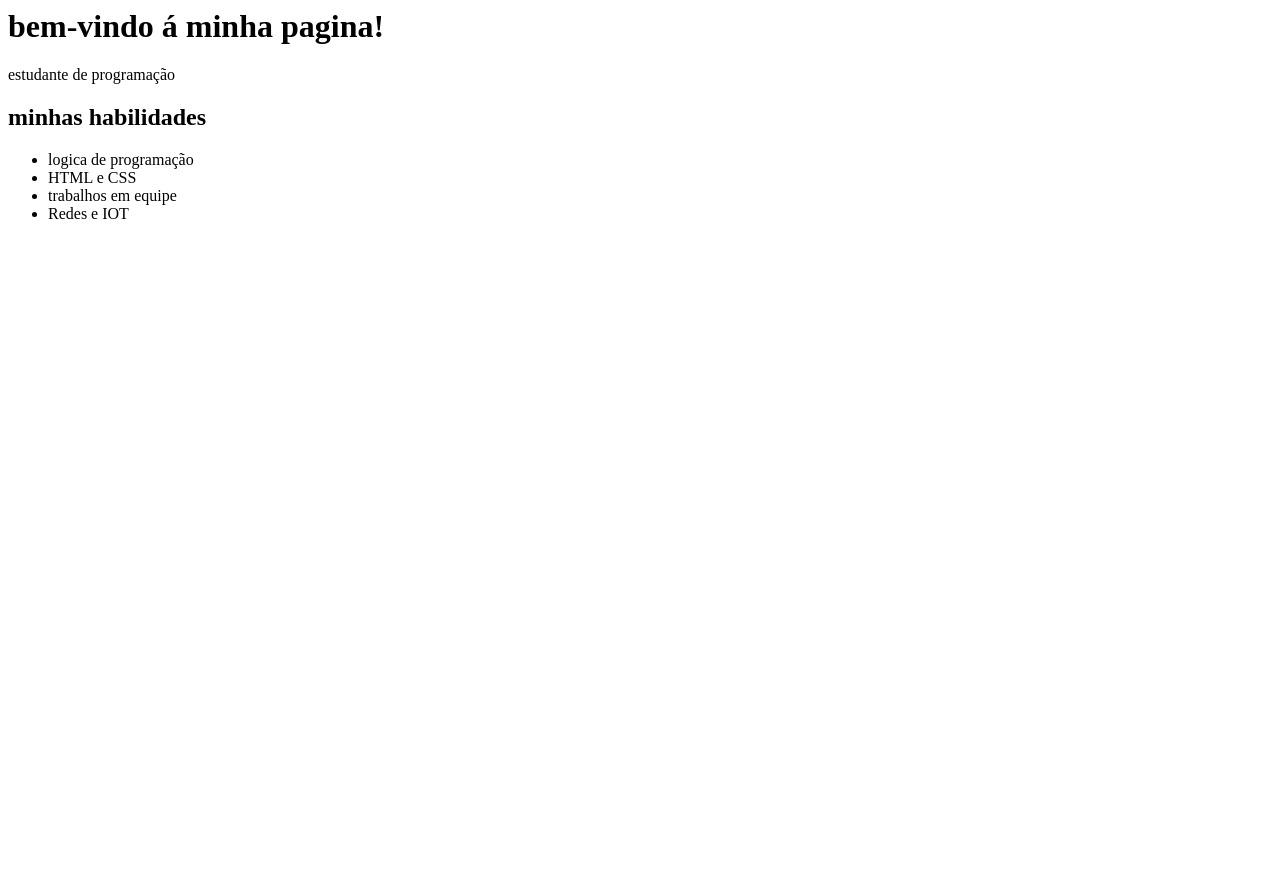
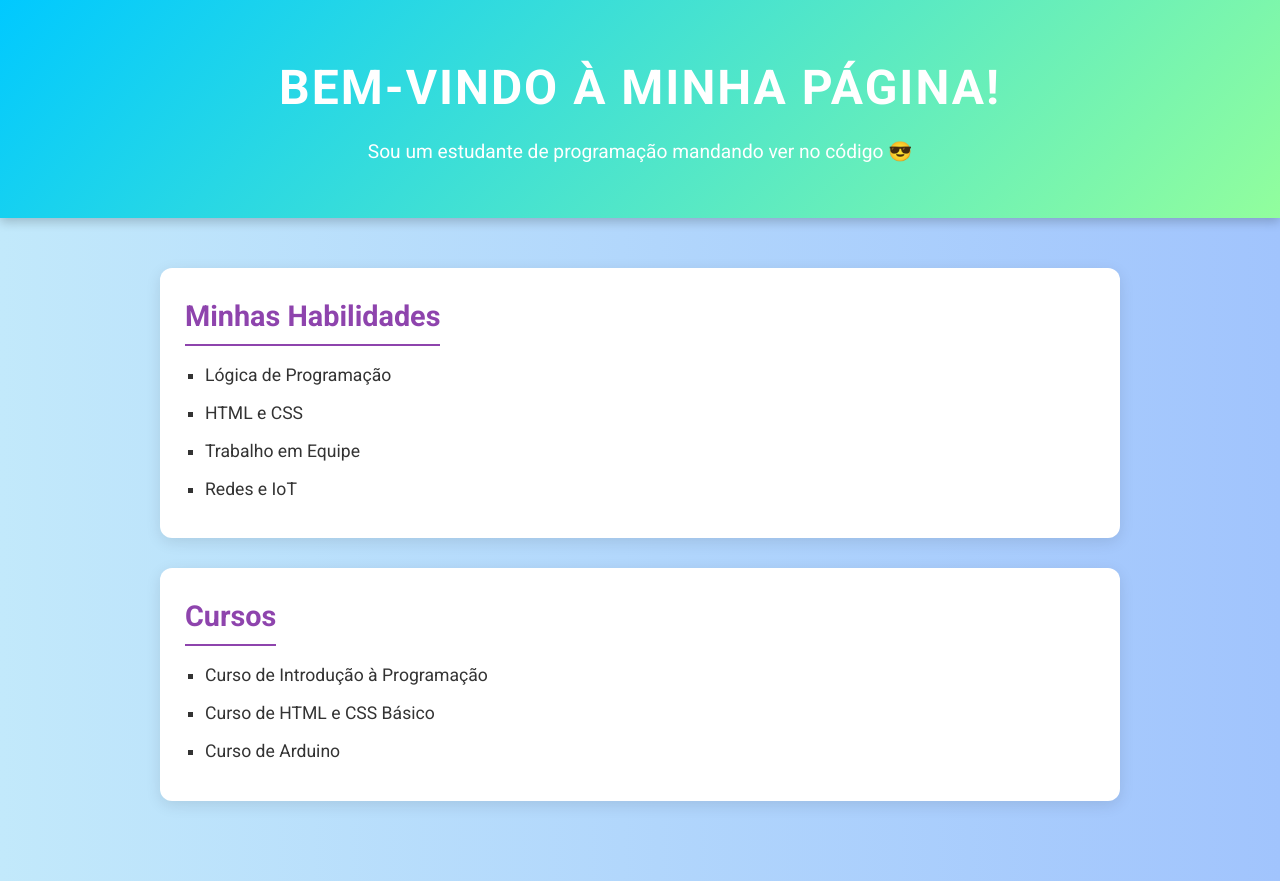
Before and after one commit to murilo-ui/murilo, a plain HTML site: page index.html in a window 1280 px wide. Before the commit the page ends 800 px from the top, so only its background shows below. Drawn offline with Linux system fonts and the light colour scheme.

Commit message:
Add files via upload

```diff
--- a/index.html
+++ b/index.html
@@ -1,23 +1,126 @@
-<html>
+<!DOCTYPE html>
+<html lang="pt-BR">
 <head>
-        <title>minha pagina pessoal</title>
+    <meta charset="UTF-8">
+    <meta name="viewport" content="width=device-width, initial-scale=1.0">
+    <title>Minha Página Pessoal</title>
+
+    <!-- Google Fonts - Padrão brabo -->
+    <link href="https://fonts.googleapis.com/css2?family=Roboto:wght@400;700&display=swap" rel="stylesheet">
+
+    <style>
+        * {
+            margin: 0;
+            padding: 0;
+            box-sizing: border-box;
+        }
+
+        body {
+            font-family: 'Roboto', sans-serif;
+            background: linear-gradient(to right, #c2e9fb, #a1c4fd);
+            color: #333;
+            line-height: 1.6;
+        }
+
+        header {
+            background: linear-gradient(135deg, #00c9ff, #92fe9d);
+            color: white;
+            padding: 50px 20px;
+            text-align: center;
+            box-shadow: 0 4px 10px rgba(0,0,0,0.2);
+        }
+
+        header h1 {
+            font-size: 3em;
+            margin-bottom: 10px;
+            text-transform: uppercase;
+            letter-spacing: 2px;
+        }
+
+        header p {
+            font-size: 1.2em;
+        }
+
+        main {
+            max-width: 1000px;
+            margin: 30px auto;
+            padding: 20px;
+        }
+
+        section {
+            background: white;
+            padding: 25px;
+            margin-bottom: 30px;
+            border-radius: 12px;
+            box-shadow: 0 4px 15px rgba(0, 0, 0, 0.1);
+            transition: transform 0.2s ease;
+        }
+
+        section:hover {
+            transform: scale(1.02);
+        }
+
+        h2 {
+            color: #8e44ad;
+            margin-bottom: 15px;
+            font-size: 1.8em;
+            border-bottom: 2px solid #8e44ad;
+            display: inline-block;
+            padding-bottom: 5px;
+        }
+
+        ul {
+            list-style-type: square;
+            padding-left: 20px;
+        }
+
+        li {
+            margin-bottom: 10px;
+            font-size: 1.1em;
+        }
+
+        @media (max-width: 600px) {
+            header h1 {
+                font-size: 2em;
+            }
+
+            section {
+                padding: 15px;
+            }
+
+            h2 {
+                font-size: 1.5em;
+            }
+
+            li {
+                font-size: 1em;
+            }
+        }
+    </style>
 </head>
-    <style>
-
-    </style>
 <body>
     <header>
-            <h1>bem-vindo á minha pagina!</h1>
-            <p>estudante de programação</p>
+        <h1>Bem-vindo à minha página!</h1>
+        <p>Sou um estudante de programação mandando ver no código 😎</p>
     </header>
+
     <main>
         <section>
-                <h2>minhas habilidades</h2>
+            <h2>Minhas Habilidades</h2>
             <ul>
-                    <li>logica de programação</li>
+                <li>Lógica de Programação</li>
                 <li>HTML e CSS</li>
-                    <li>trabalhos em equipe</li>
-                    <li>Redes e IOT</li>
+                <li>Trabalho em Equipe</li>
+                <li>Redes e IoT</li>
+            </ul>
+        </section>
+
+        <section>
+            <h2>Cursos</h2>
+            <ul>
+                <li>Curso de Introdução à Programação</li>
+                <li>Curso de HTML e CSS Básico</li>
+                <li>Curso de Arduino</li>
             </ul>
         </section>
     </main>
```
Lines whose indentation alone changed are shown as unchanged.
